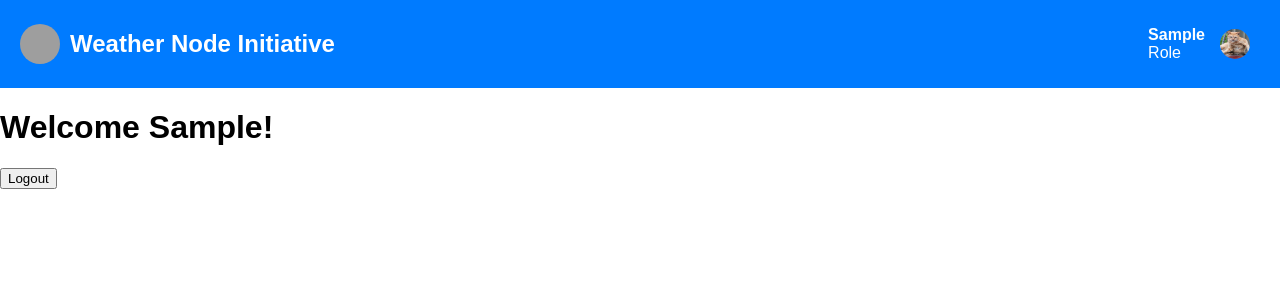
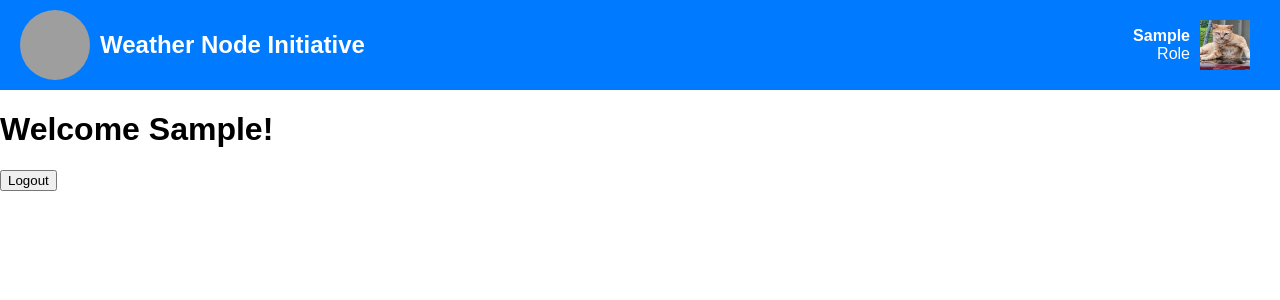
Before and after one commit to MajikJoker/Weather-Node-Initiative, a Flask app: page /loggedhome in a window 1280 px wide. Shown: the top 300 px of the page. Run offline with Flask 2, Linux system fonts and the light colour scheme; the visitor is signed in with stand-in values (Sample User, id 1); a database or web service that is not in the repository returns one stand-in record (values such as "Sample title"); grey boxes are pictures that could not be loaded.

Commit message:
Update loggedhome.html

```diff
--- a/templates/loggedhome.html
+++ b/templates/loggedhome.html
@@ -27,8 +27,8 @@
 
         .logo img {
             border-radius: 50%;
-            width: 40px;
-            height: 40px;
+            width: 70px;
+            height: 70px;
             margin-right: 10px;
         }
 
@@ -77,9 +77,8 @@
         }
 
         .top-bar-profile-picture {
-            width: 30px;
-            height: 30px;
-            border-radius: 50%;
+            width: 50px;
+            height: 50px;
             margin-right: 10px;
         }
 
@@ -92,10 +91,10 @@
 
         .user-info {
             margin-right: 10px;
+            text-align: right;
         }
 
         .profile-name {
-            margin-right: 5px;
             font-weight: bold;
         }
 
```
